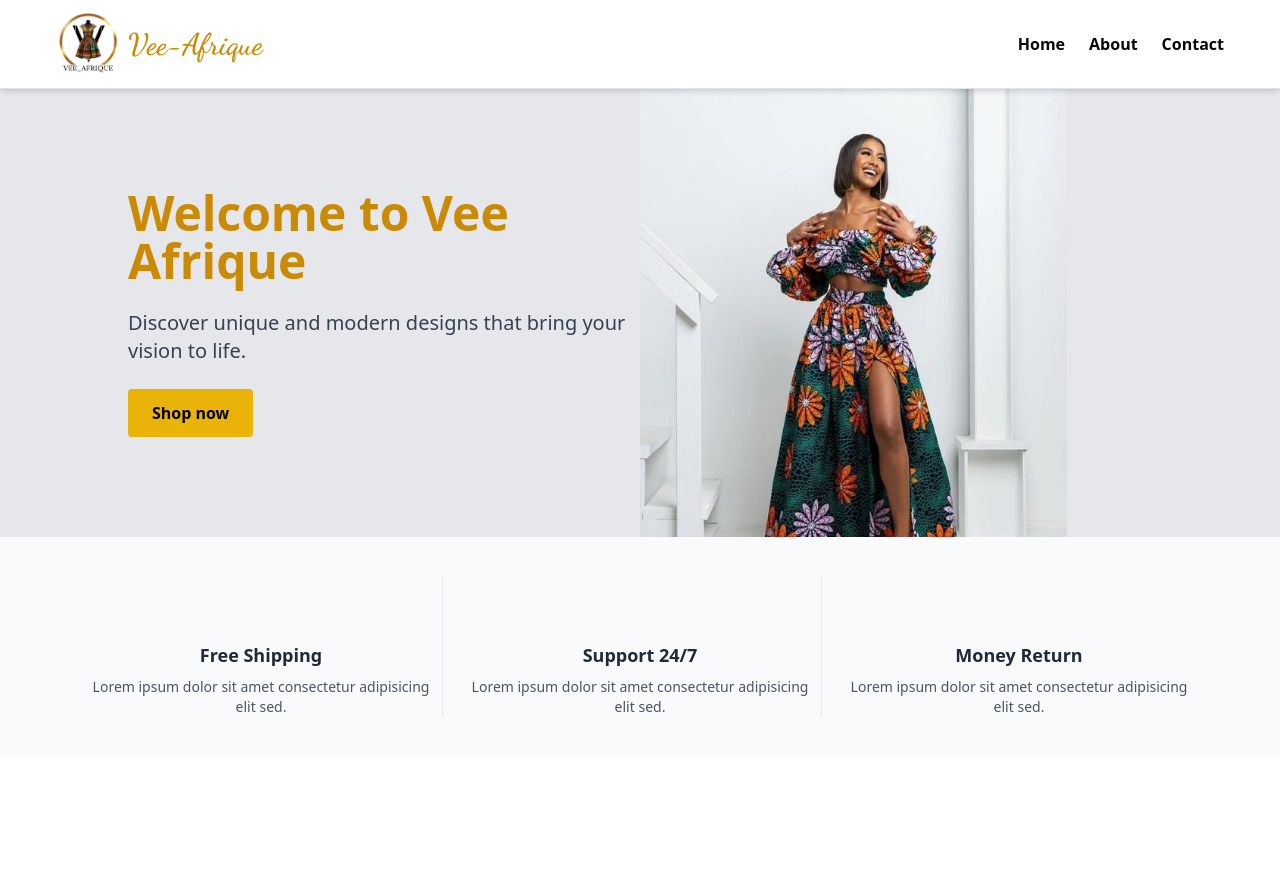
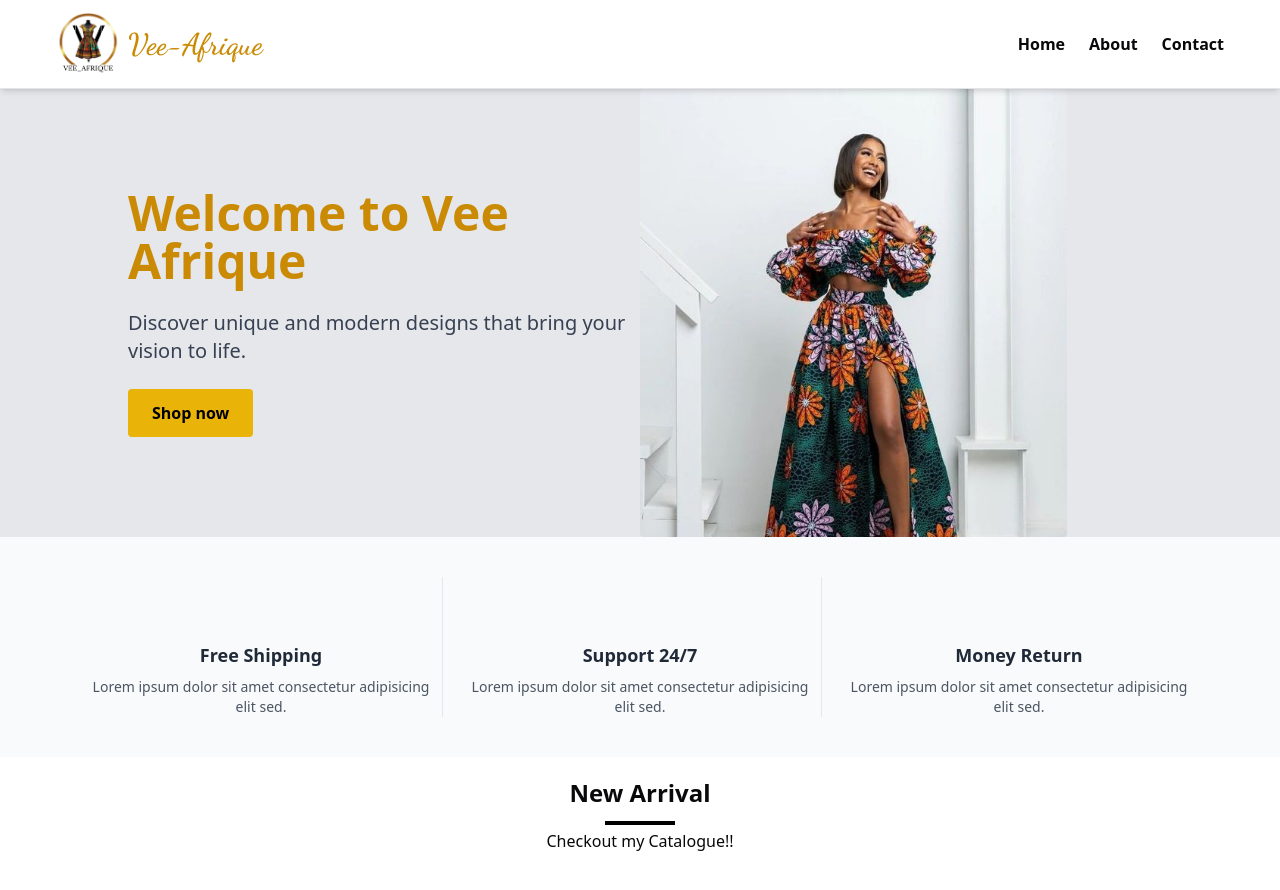
Before and after one commit to christianokuru/vee-afrique, a Vue app: page / in a window 1280 px wide. Shown: the top 890 px of the page. Before the commit the page ends 800 px from the top, so only its background shows below. Built offline with nearby package versions, Linux system fonts and the light colour scheme; some icons are missing.

Commit message:
Added the New Arrival header

```diff
--- /dev/null
+++ b/src/components/custom/StoreHeader.vue
@@ -0,0 +1,18 @@
+<script setup>
+
+</script>
+
+<template>
+    <section class="pb-10">
+        <div class="text-center text-2xl font-semibold pt-6 pb-3 md:pt-5">
+            <h2>
+                New Arrival
+            </h2>
+        </div>
+        <!-- Adding that short horizontal line -->
+        <div class="border-b-4 border-black w-1/5 md:w-[70px] mx-auto"></div>
+        <div class="text-center pt-1">
+            <p>Checkout my Catalogue!!</p>
+        </div>
+    </section>
+</template>
--- a/src/views/HomeView.vue
+++ b/src/views/HomeView.vue
@@ -2,6 +2,7 @@
 import Navbar from '@/components/custom/Navbar.vue';
 import Banner from '@/components/custom/Banner.vue';
 import FreeShipping from '@/components/custom/FreeShipping.vue';
+import StoreHeader from '@/components/custom/StoreHeader.vue';
 import { ref, onMounted } from 'vue';
 
 // Track page loading state for the animation
@@ -22,6 +23,7 @@ onMounted(() => {
         <Navbar />
         <Banner />
         <FreeShipping />
+        <StoreHeader />
       </div>
     </Transition>
   </main>
```
